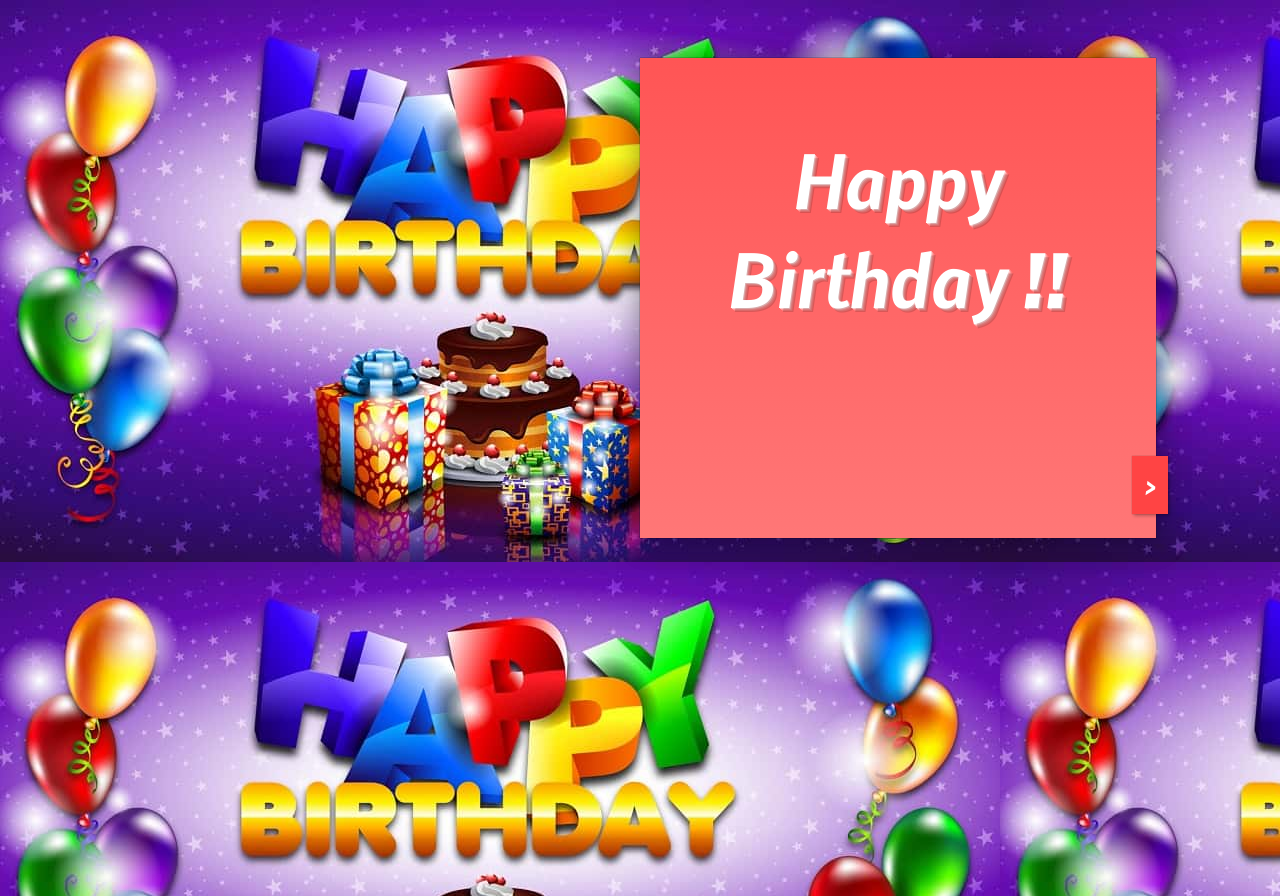
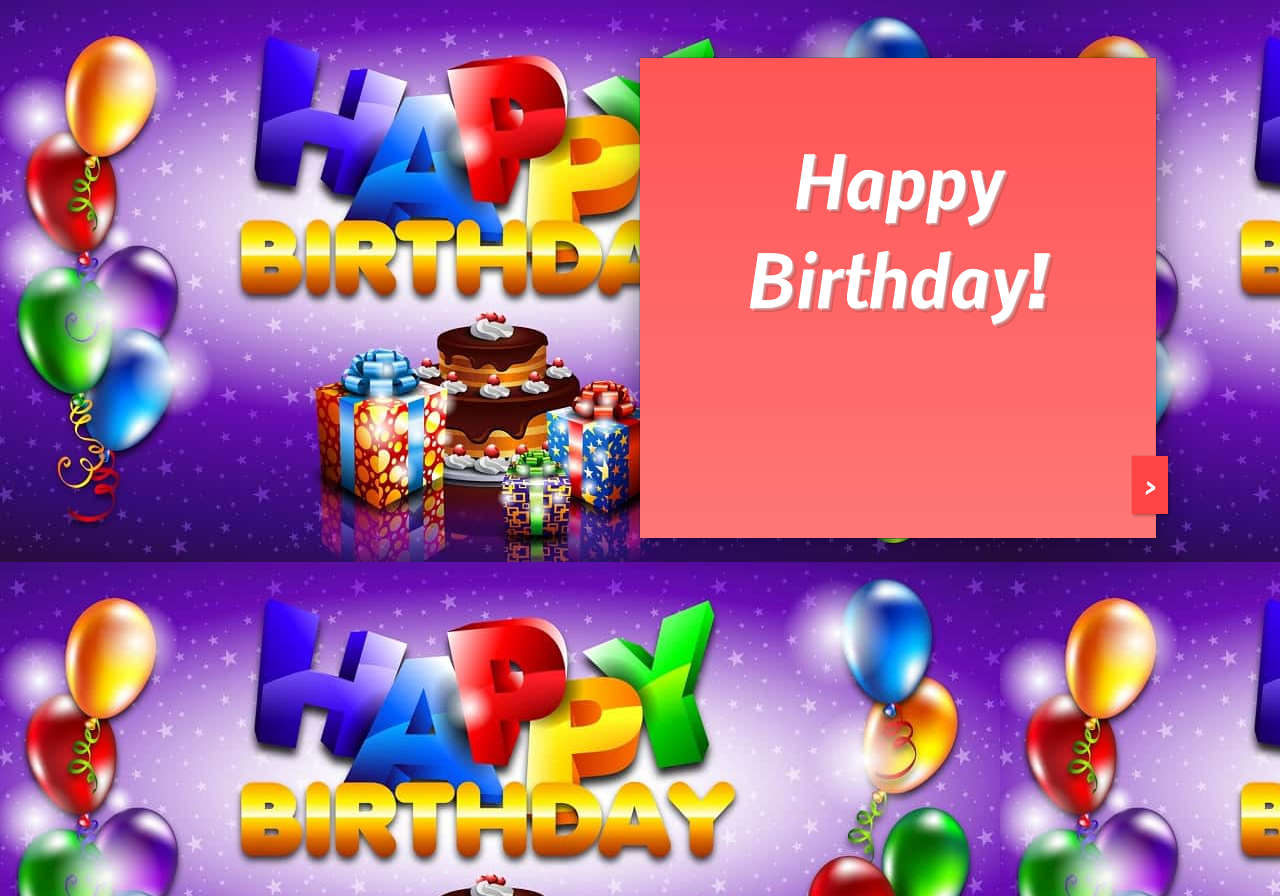
Before and after one commit to arkam2020/BirthdayAisha, a plain HTML site: page Birthday.html in a window 1280 px wide. Drawn offline with Linux system fonts and the light colour scheme.

Commit message:
Update Birthday.html
Change

```diff
--- a/Birthday.html
+++ b/Birthday.html
@@ -205,7 +205,7 @@ footer {
     </div>
     <div id="card-front">
       <div class="wrap">
-        <h1> Happy  Birthday !!</h1>
+        <h1> Happy  Birthday!</h1>
       </div>
       <button id="open">&gt;</button>
       <button id="close">&lt;</button>
```
